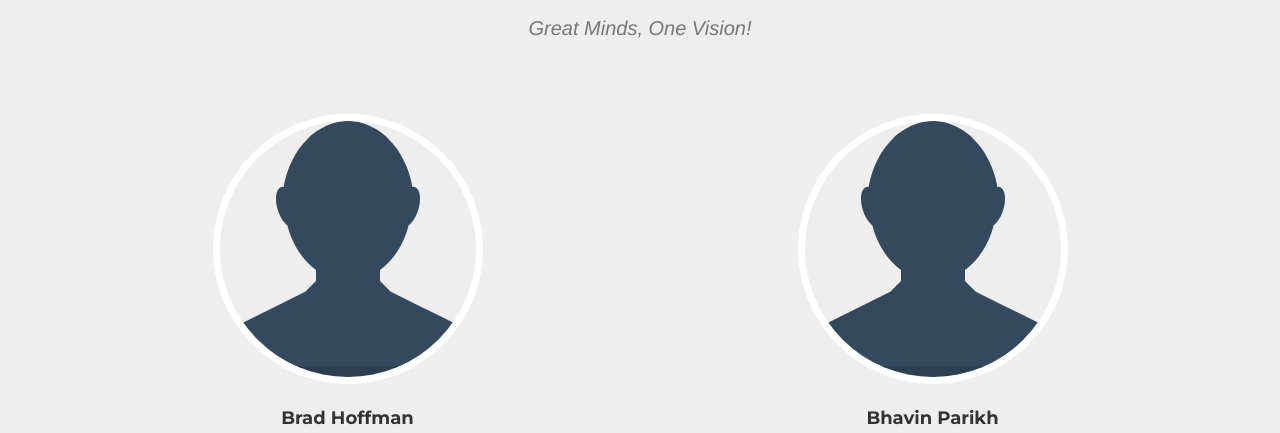
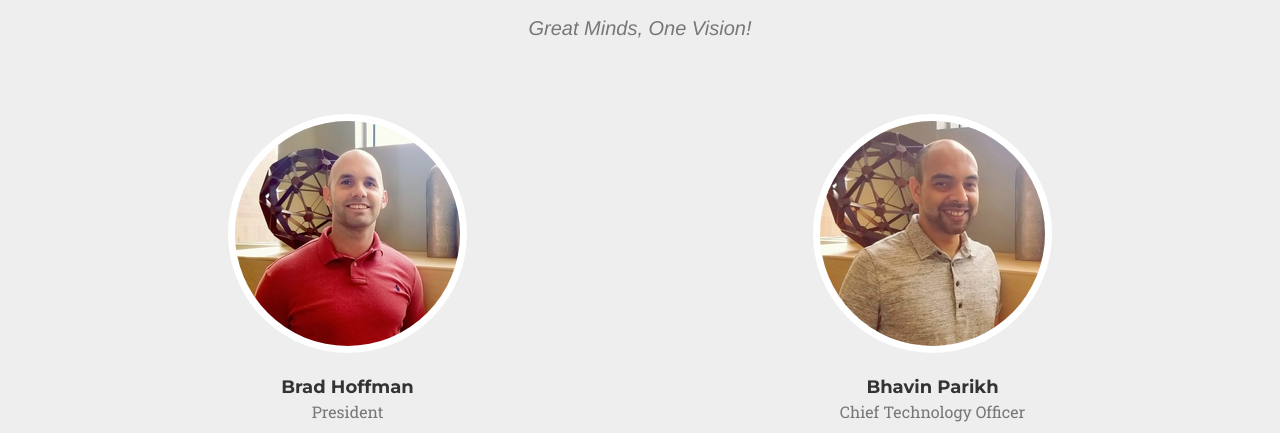
Before and after one commit to ctrlplusus/ctrlplusus.github.io, a website: page index.html in a window 1280 px wide. Shown: the part 2329-2762 px from the top of the page. Drawn offline with Linux system fonts and the light colour scheme; a web font is replaced by a local one.

Commit message:
added and resized team pictures

```diff
--- a/index.html
+++ b/index.html
@@ -157,7 +157,7 @@
             <div class="row">
                 <div class="col-sm-6">
                     <div class="team-member">
-                        <img src="img/team/default_profile.png" class="img-responsive img-circle" alt="Brad Hoffman">
+                        <img src="img/team/brad_225.jpg" class="img-responsive img-circle" alt="Brad Hoffman">
                         <h4>Brad Hoffman</h4>
                         <p class="text-muted">President</p>
                         <ul class="list-inline social-buttons">
@@ -172,7 +172,7 @@
                 </div>
                 <div class="col-sm-6">
                     <div class="team-member">
-                        <img src="img/team/default_profile.png" class="img-responsive img-circle" alt="Bhavin Parikh">
+                        <img src="img/team/bhavin_225.jpg" class="img-responsive img-circle" alt="Bhavin Parikh">
                         <h4>Bhavin Parikh</h4>
                         <p class="text-muted">Chief Technology Officer</p>
                         <ul class="list-inline social-buttons">
```
Also changed, not shown: img/team/bhavin_225.jpg (added), img/team/brad_225.jpg (added), 2 other files.
